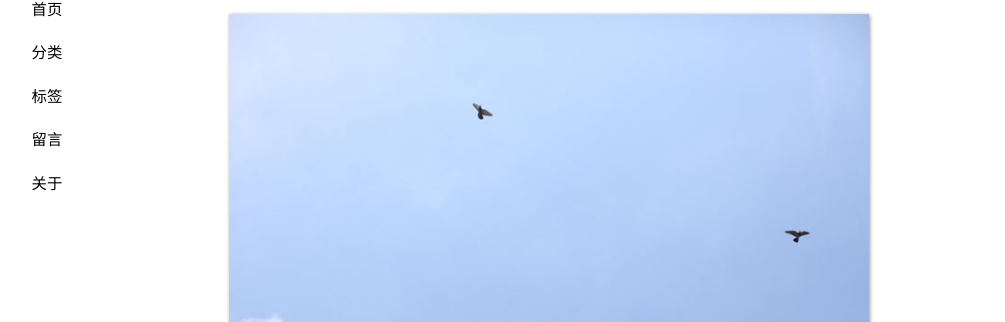
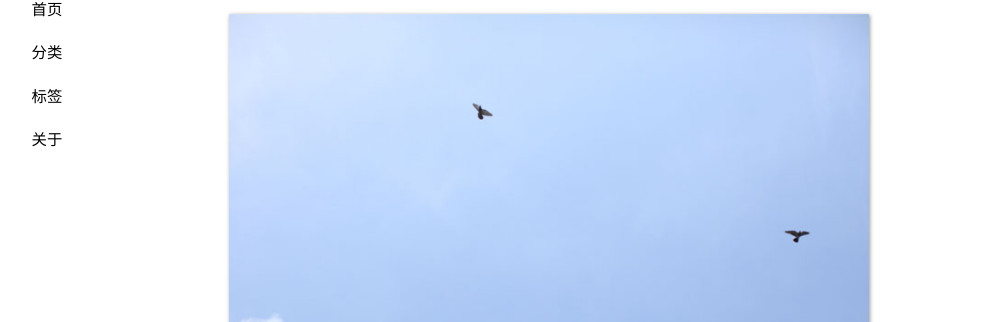
Before and after one commit to xiaofa307/xiaofa307.github.io, a Jekyll site: the page built from guestbook/index.md, in a window 1280 px wide. Shown: the part 119-441 px from the top of the page, without its empty margins (91-1096 px from the left). Built offline with Jekyll 4.4.1, drawn with Linux system fonts in a browser that asks for light colours.

Commit message:
rm 留言

```diff
--- a/_layouts/default.html
+++ b/_layouts/default.html
@@ -30,7 +30,7 @@
           <span><a title="首页" class="" href="/">首页</a></span>
           <span><a title="分类" class="" href="/categories/">分类</a></span>
           <span><a title="标签" class="" href="/tags/">标签</a></span>
-          <span><a title="留言" class="" href="/guestbook/">留言</a></span>
+          <!--<span><a title="留言" class="" href="/guestbook/">留言</a></span>-->
           <span><a title="关于" class="" href="/about/">关于</a></span>
         </nav>
         <article class="content">
```
